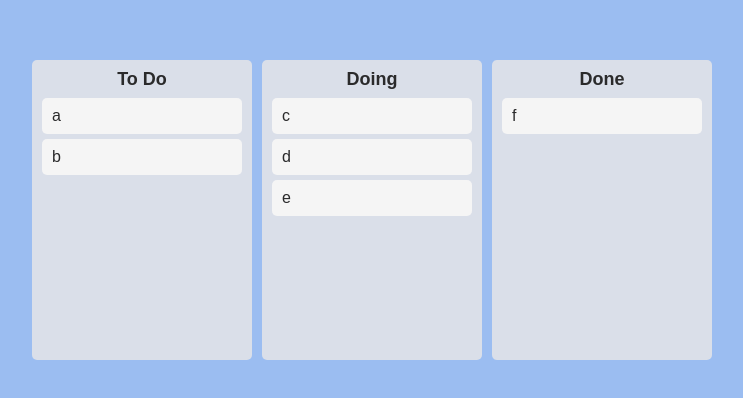
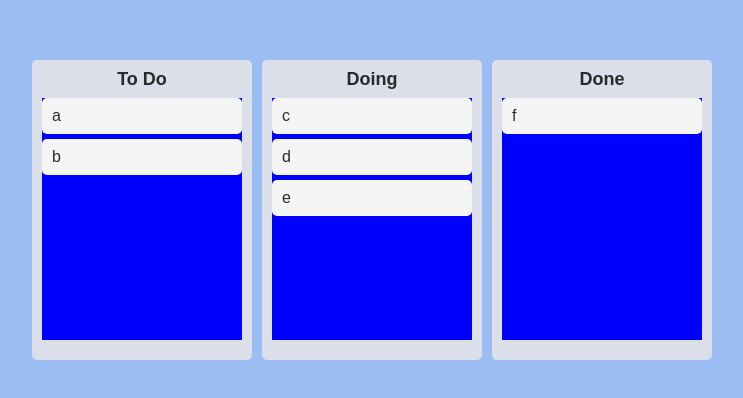
Before and after one commit to Jeongmmin/Kanban-App, a React (Create React App) app: page / in a window 1280 px wide. Shown: the part 190-588 px from the top of the page, without its empty margins (268-1011 px from the left). Built offline with nearby package versions, Linux system fonts and the light colour scheme.

Commit message:
✍ Droppable Snapshot

```diff
--- a/src/Components/Board.tsx
+++ b/src/Components/Board.tsx
@@ -10,6 +10,8 @@ const Wrapper = styled.div`
   background-color: ${(props) => props.theme.boardColor};
   border-radius: 5px;
   min-height: 300px;
+  display: flex;
+  flex-direction: column;
 `;
 
 const Title = styled.h2`
@@ -17,6 +19,18 @@ const Title = styled.h2`
   font-weight: 600;
   margin-bottom: 10px;
   font-size: 18px;
+`;
+
+interface IAreaProps {
+  isDraggingFromThis:boolean;
+  isDraggingOver:boolean
+
+}
+
+const Area = styled.div<IAreaProps>`
+  background-color: ${(props) => props.isDraggingOver? "pink" : props.isDraggingFromThis? "red" : "blue"};
+  flex-grow: 1;
+  transition: background-color .3s ease-in-out;
 `;
 
 interface IBoardProps {
@@ -29,13 +43,13 @@ function Board({ toDos, boardId }: IBoardProps) {
     <Wrapper>
       <Title>{boardId}</Title>
       <Droppable droppableId={boardId}>
-        {(magic) => (
-          <div ref={magic.innerRef} {...magic.droppableProps}>
+        {(magic, info) => (
+          <Area isDraggingOver={info.isDraggingOver} isDraggingFromThis={Boolean(info.draggingFromThisWith)} ref={magic.innerRef} {...magic.droppableProps}>
             {toDos.map((toDo, index) => (
               <DraggableCard key={toDo} index={index} toDo={toDo} />
             ))}
             {magic.placeholder}
-          </div>
+          </Area>
         )}
       </Droppable>
     </Wrapper>
@@ -43,3 +57,14 @@ function Board({ toDos, boardId }: IBoardProps) {
 }
 
 export default Board;
+
+/**
+ * info(snapshot) : card 이동 감지
+ *
+ * export interface DroppableStateSnapshot {
+    isDraggingOver: boolean;
+    draggingOverWith?: DraggableId | undefined;
+    draggingFromThisWith?: DraggableId | undefined;
+    isUsingPlaceholder: boolean;
+}
+ */
```
Also changed, not shown: src/App.tsx (+0 -7 lines).
